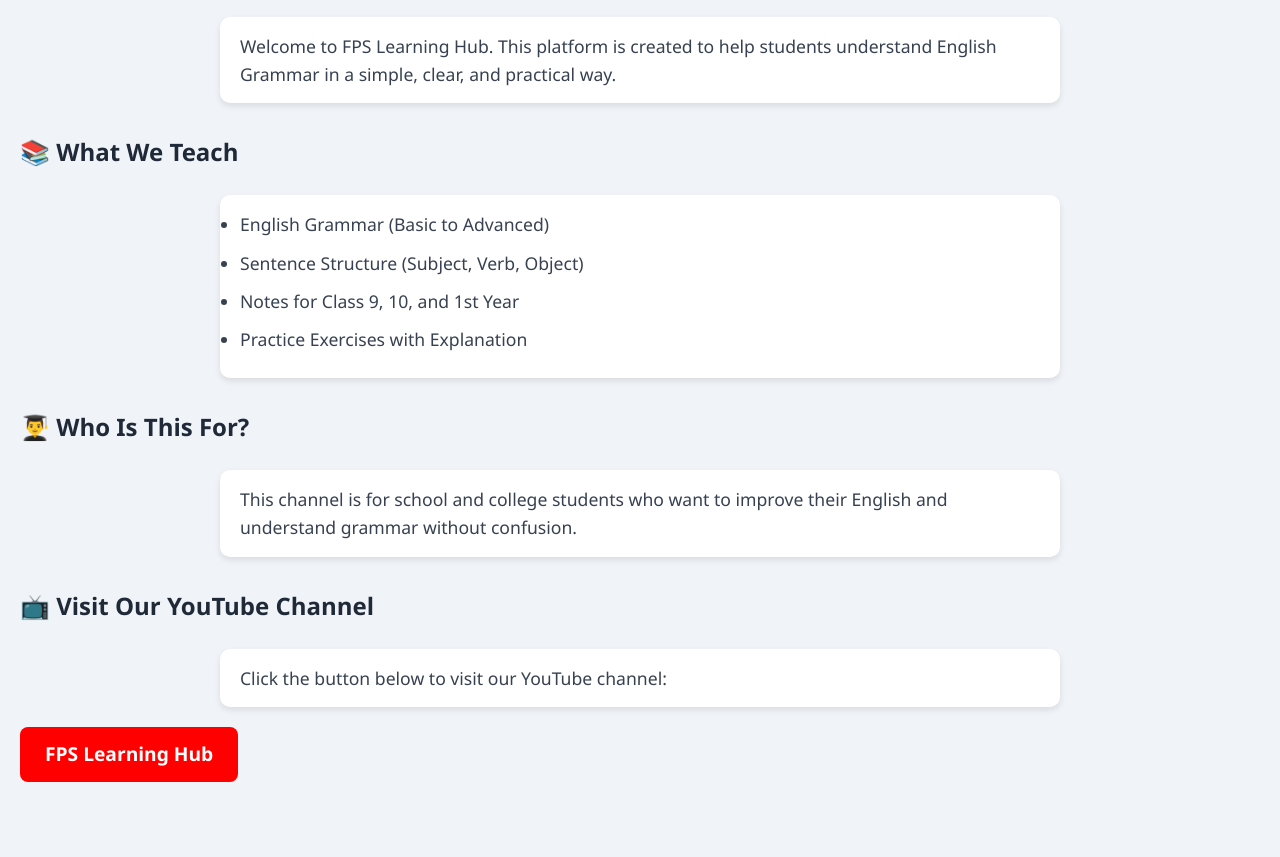
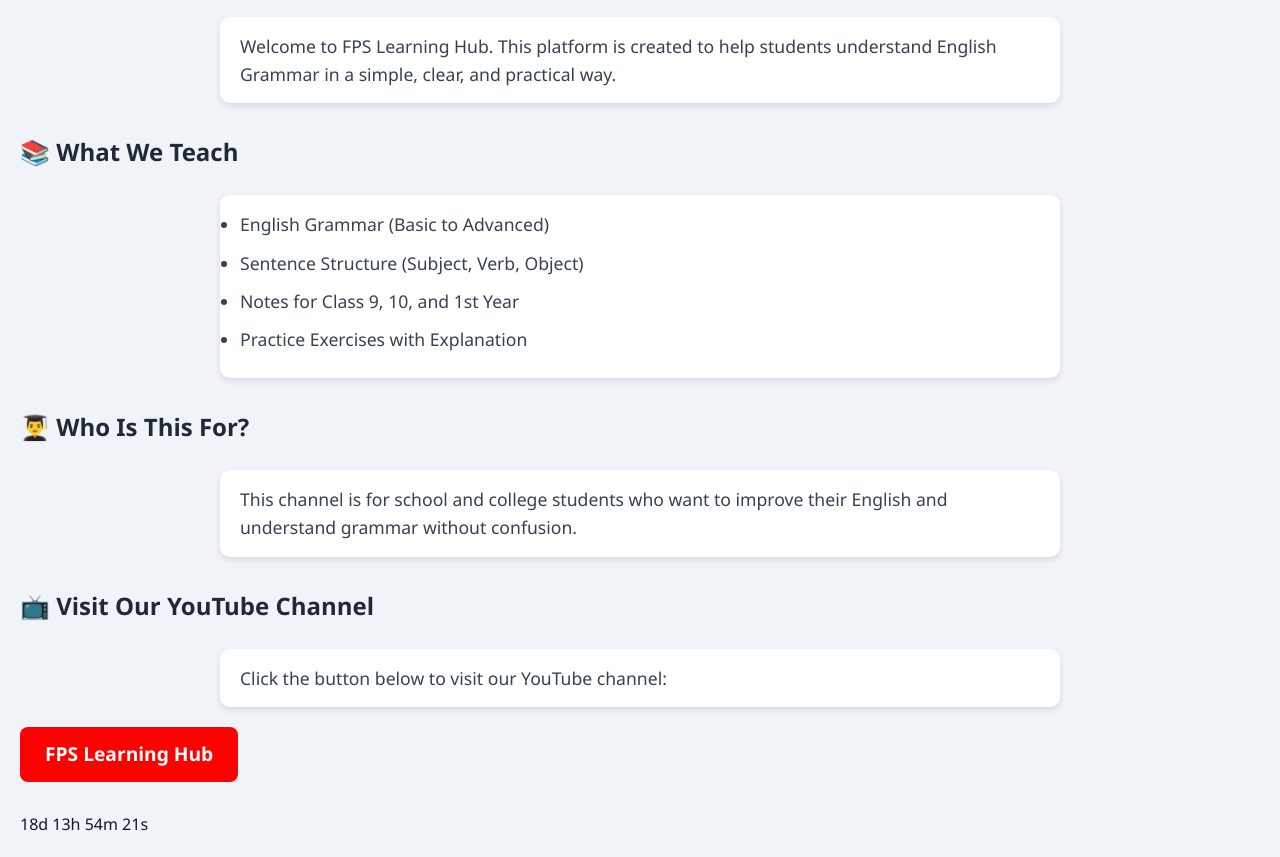
Before and after one commit to Ismail178378/Fps-Landing-Page, a plain HTML site: page index.html in a window 1280 px wide. Shown: the part 210-1067 px from the top of the page. Before the commit the page ends 1042 px from the top, so only its background shows below. Drawn offline with Linux system fonts and the light colour scheme.

Commit message:
Update index.html

```diff
--- a/index.html
+++ b/index.html
@@ -39,5 +39,33 @@
         FPS Learning Hub
     </a>
 
+    <!-- Countdown Timer -->
+    <div class="timer" id="timer">Coming Soon</div>
+
+    <script>
+        // Countdown timer to January 1, 2026
+        const countdownDate = new Date("January 1, 2026 00:00:00").getTime();
+
+        function updateCountdown() {
+            const now = new Date().getTime();
+            const distance = countdownDate - now;
+
+            if (distance > 0) {
+                const days = Math.floor(distance / (1000 * 60 * 60 * 24));
+                const hours = Math.floor((distance % (1000 * 60 * 60 * 24)) / (1000 * 60 * 60));
+                const minutes = Math.floor((distance % (1000 * 60 * 60)) / (1000 * 60));
+                const seconds = Math.floor((distance % (1000 * 60)) / 1000);
+
+                document.getElementById("timer").textContent =
+                    days + "d " + hours + "h " + minutes + "m " + seconds + "s ";
+            } else {
+                document.getElementById("timer").textContent = "🎉 Channel is Live!";
+            }
+        }
+
+        setInterval(updateCountdown, 1000);
+        updateCountdown();
+    </script>
+
 </body>
 </html>
```
